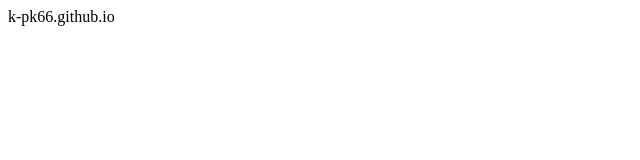
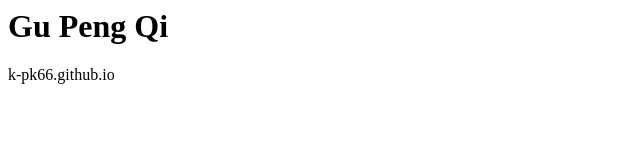
Before and after one commit to K-PK66/OFLLRNEXPSMPL, a plain HTML site: page index.html in a window 1280 px wide. Shown: the whole page, without its empty margins (0-640 px from the left). Drawn offline with Linux system fonts and the light colour scheme.

Commit message:
modify index.html

```diff
--- a/index.html
+++ b/index.html
@@ -1 +1,2 @@
+<h1>Gu Peng Qi</h1>
 <href link = 'k-pk66.github.io'>k-pk66.github.io</href>
```
